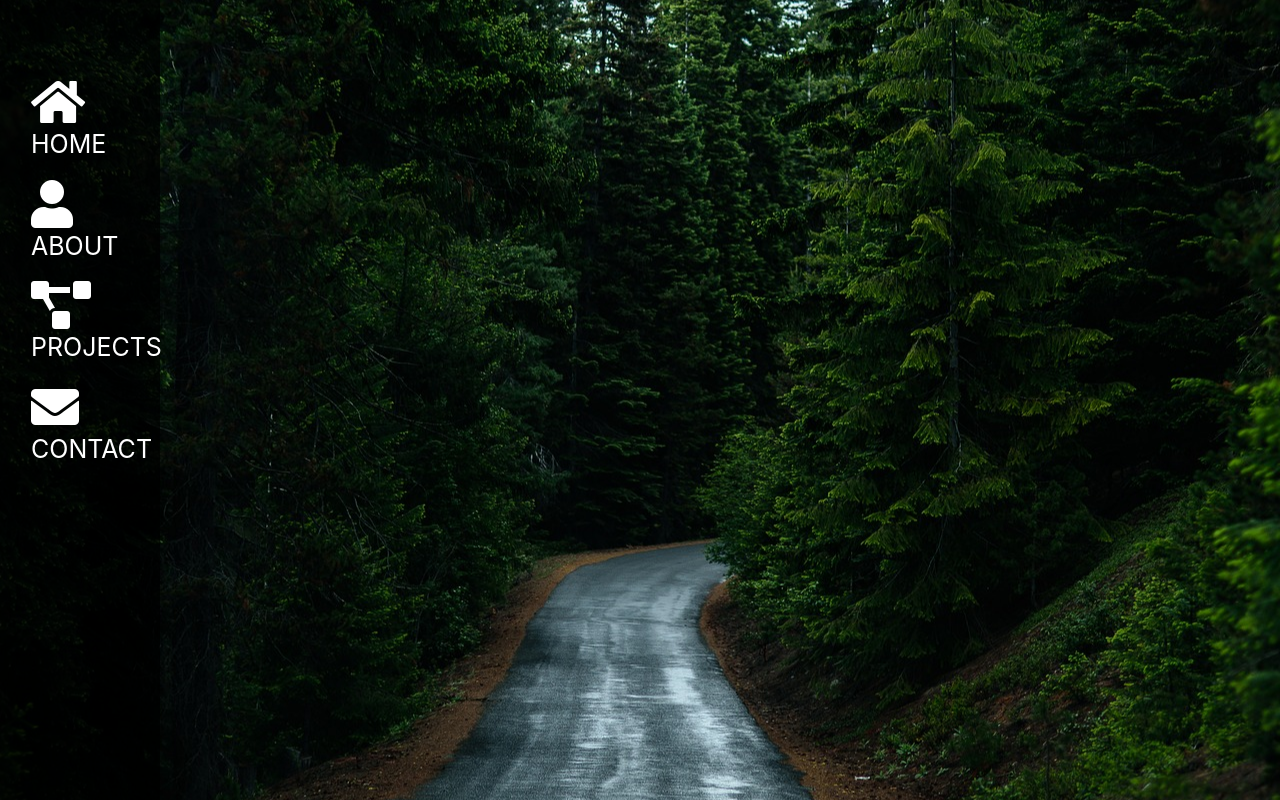
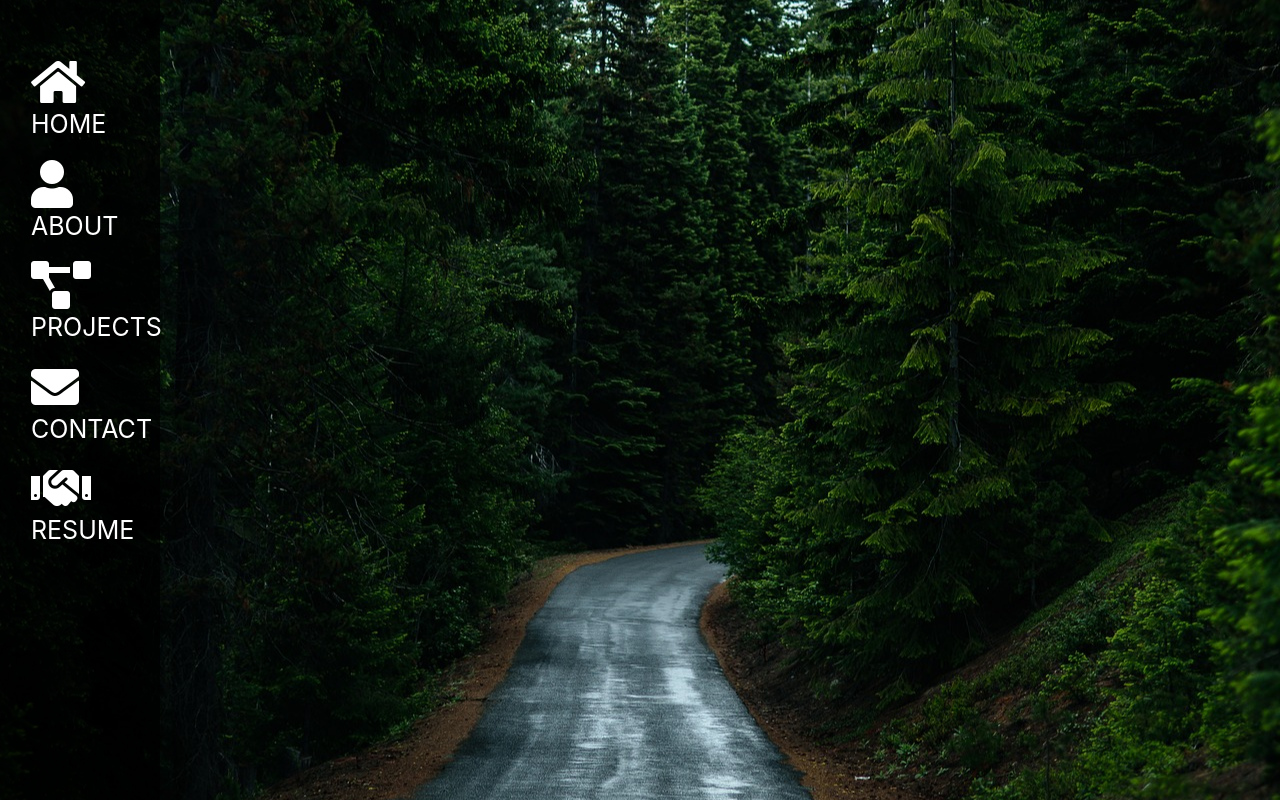
Before and after one commit to burnsandrew88/New_Portfolio, a plain HTML site: page index.html in a window 1280 px wide. Drawn offline with nearby package versions, Linux system fonts and the light colour scheme.

Commit message:
adding link to my resume

```diff
--- a/index.html
+++ b/index.html
@@ -43,7 +43,12 @@
                         <i class="fa fa-envelope fa-3x"></i>
                         <p>CONTACT</p>
                     </a>
+                    <a href="./assets/Andrew's Web Development Resume (2).pdf" class="navbar-icon-paper">
+                        <i class="fas fa-handshake fa-3x"></i>
+                        <p>RESUME</p>
+                    </a>
                 </li>
+
             </ul>
 
         </nav>
--- a/style.css
+++ b/style.css
@@ -10,7 +10,7 @@ body {
     height: 100%;
     width: 160px;
     position: fixed;
-    padding-top:70px;
+    padding-top:50px;
 }
 .side_nav a {
     color:white;
```
Also changed, not shown: 1 other file.
